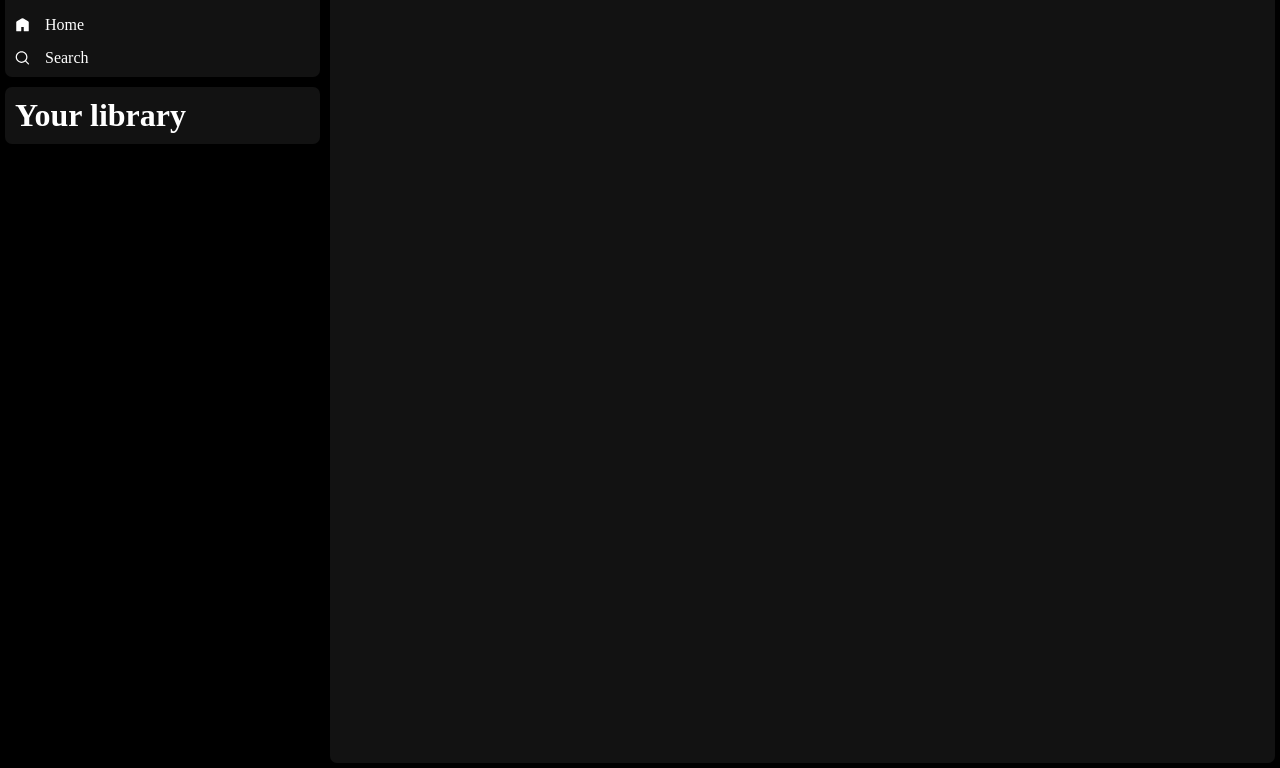
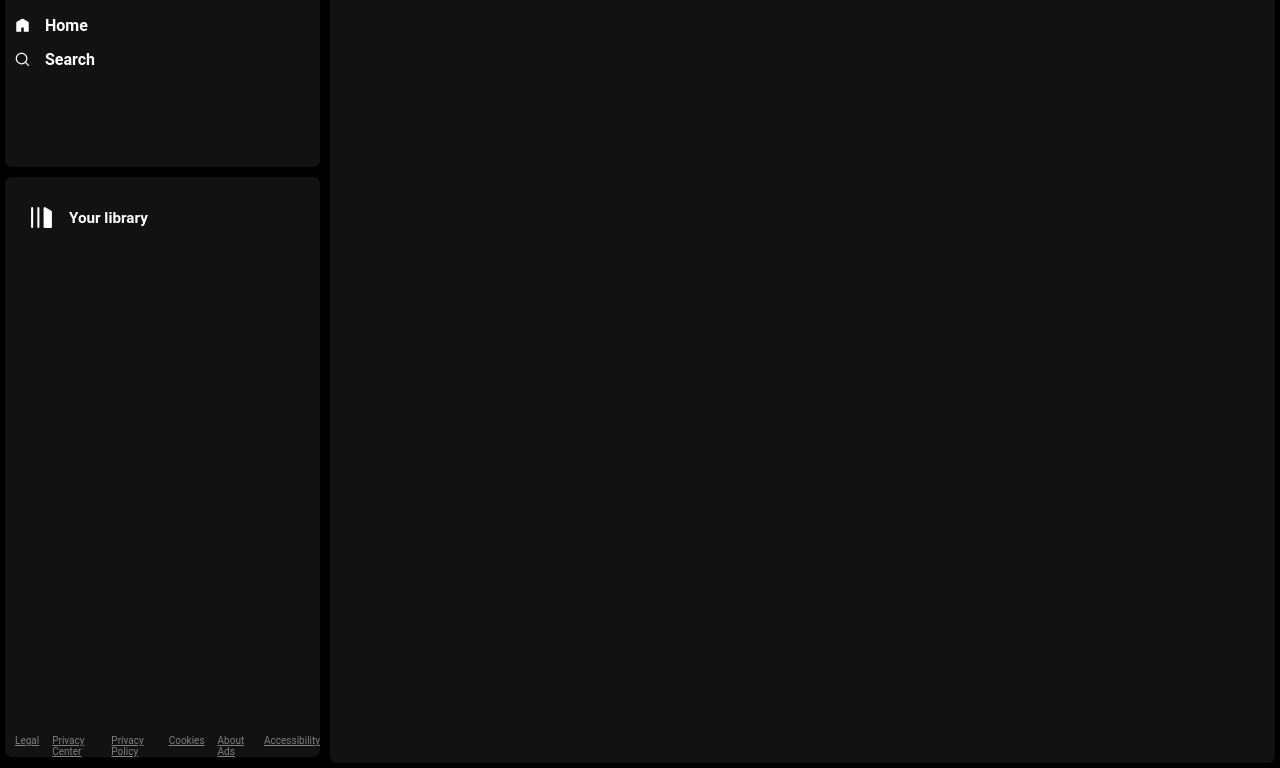
Before and after one commit to LagvankarKarthik/spotify-clone, a plain HTML site: page index.html in a window 1280 px wide. Shown: the part 42-810 px from the top of the page. Drawn offline with Linux system fonts and the light colour scheme.

Commit message:
After finishing the footer in the left div

```diff
--- a/index.html
+++ b/index.html
@@ -6,19 +6,56 @@
     <title>Document</title>
     <link rel="stylesheet" href="style.css" />
     <link rel="stylesheet" href="utility.css" />
+    <link rel="preconnect" href="https://fonts.googleapis.com" />
+    <link rel="preconnect" href="https://fonts.gstatic.com" crossorigin />
   </head>
   <body class="bg-black">
     <div class="container flex">
       <div class="left m-5">
         <div class="home bg-grey border-rounded padding10px">
-          <img src="spotifylogo.svg" alt="logo" class="invert" />
+          <img src="img/spotifylogo.svg" alt="logo" class="invert" />
           <ul>
-            <li><img src="home.svg" alt="home" class="invert" />Home</li>
-            <li><img src="search.svg" alt="search" class="invert" />Search</li>
+            <li><img src="img/home.svg" alt="home" class="invert" />Home</li>
+            <li>
+              <img src="img/search.svg" alt="search" class="invert" />Search
+            </li>
           </ul>
         </div>
         <div class="library bg-grey border-rounded padding10px">
-          <h1>Your library</h1>
+          <div class="heading">
+            <img src="img/playlist.svg" class="invert" alt="playlist" />
+            <h3 class="playlist-heading">Your library</h3>
+          </div>
+          <div class="footer">
+            <div>
+              <a href="https://www.spotify.com/jp/legal/"><span>Legal</span></a>
+            </div>
+            <div>
+              <a href="https://www.spotify.com/jp/privacy/"
+                ><span>Privacy Center</span></a
+              >
+            </div>
+            <div>
+              <a href="https://www.spotify.com/jp/legal/privacy-policy/"
+                ><span>Privacy Policy</span></a
+              >
+            </div>
+            <div>
+              <a href="https://www.spotify.com/jp/legal/cookies-policy/"
+                ><span>Cookies</span></a
+              >
+            </div>
+            <div>
+              <a href="https://www.spotify.com/jp/legal/privacy-policy/#s3"
+                ><span>About Ads</span></a
+              >
+            </div>
+            <div>
+              <a href="https://www.spotify.com/jp/accessibility/"
+                ><span>Accessibility</span></a
+              >
+            </div>
+          </div>
         </div>
       </div>
       <div class="right border-rounded bg-grey m-5"></div>
--- a/style.css
+++ b/style.css
@@ -5,6 +5,7 @@
 * {
   margin: 0px;
   padding: 0px;
+  font-family: "Roboto";
 }
 
 .left {
@@ -23,6 +24,18 @@
   display: flex;
   list-style: none;
   padding-top: 15px;
+  font-weight: bold;
+}
+
+.heading {
+  height: 15px;
+  width: 100%;
+  gap: 15px;
+  padding: 23px 14px;
+  font-size: 13px;
+  display: flex;
+  font-weight: bold;
+  align-items: center;
 }
 
 .bg-black {
@@ -40,4 +53,31 @@
 
 .library {
   margin-top: 10px;
+  min-height: 70vh;
+  position: relative;
 }
+
+/* .playlist-heading {
+  margin-top: -3px;
+} */
+
+.heading img {
+  width: 25px;
+}
+
+.footer {
+  display: flex;
+  color: grey;
+  font-size: 10px;
+  gap: 13px;
+  position: absolute;
+  bottom: 0;
+}
+
+.footer a {
+  color: grey;
+}
+
+.home {
+  min-height: 23vh;
+}
```
Also changed, not shown: img/home.svg (renamed from home.svg), img/playlist.svg (added), img/search.svg (renamed from search.svg), img/spotifylogo.svg (renamed from spotifylogo.svg).
